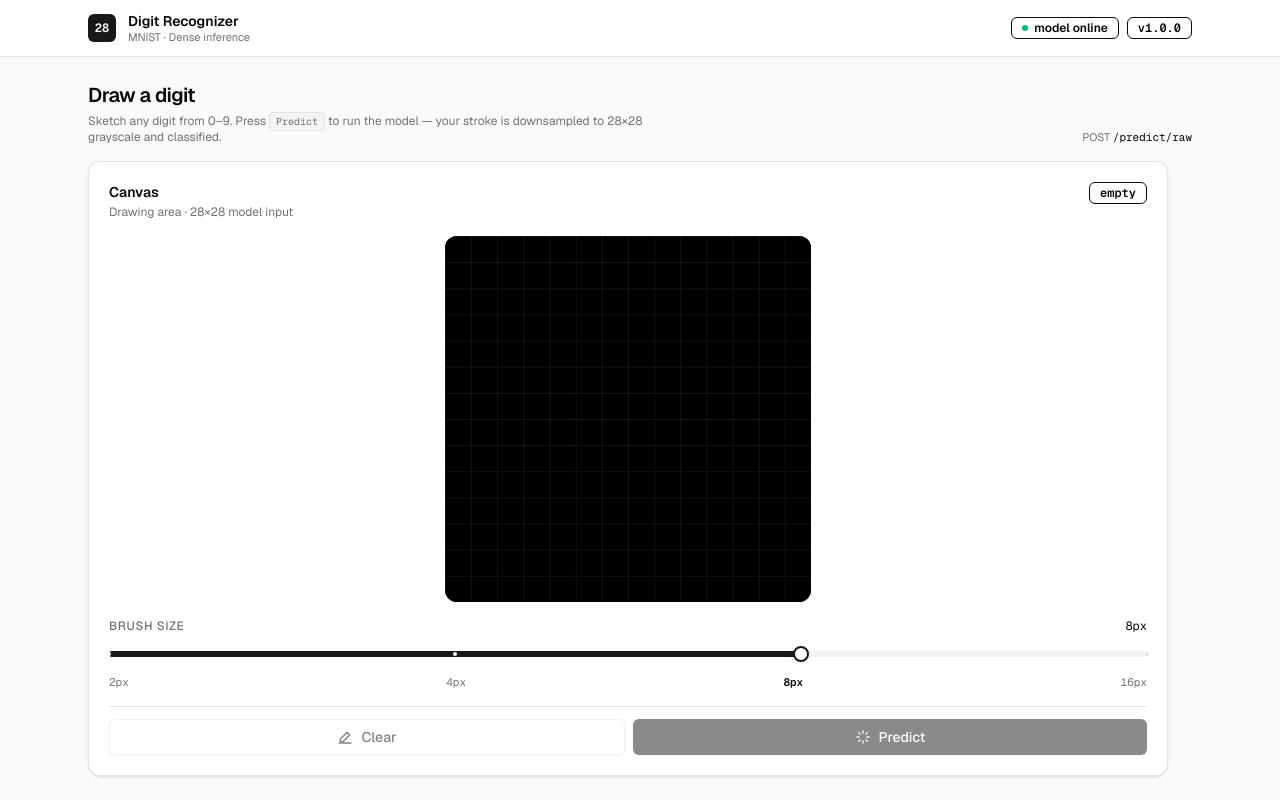
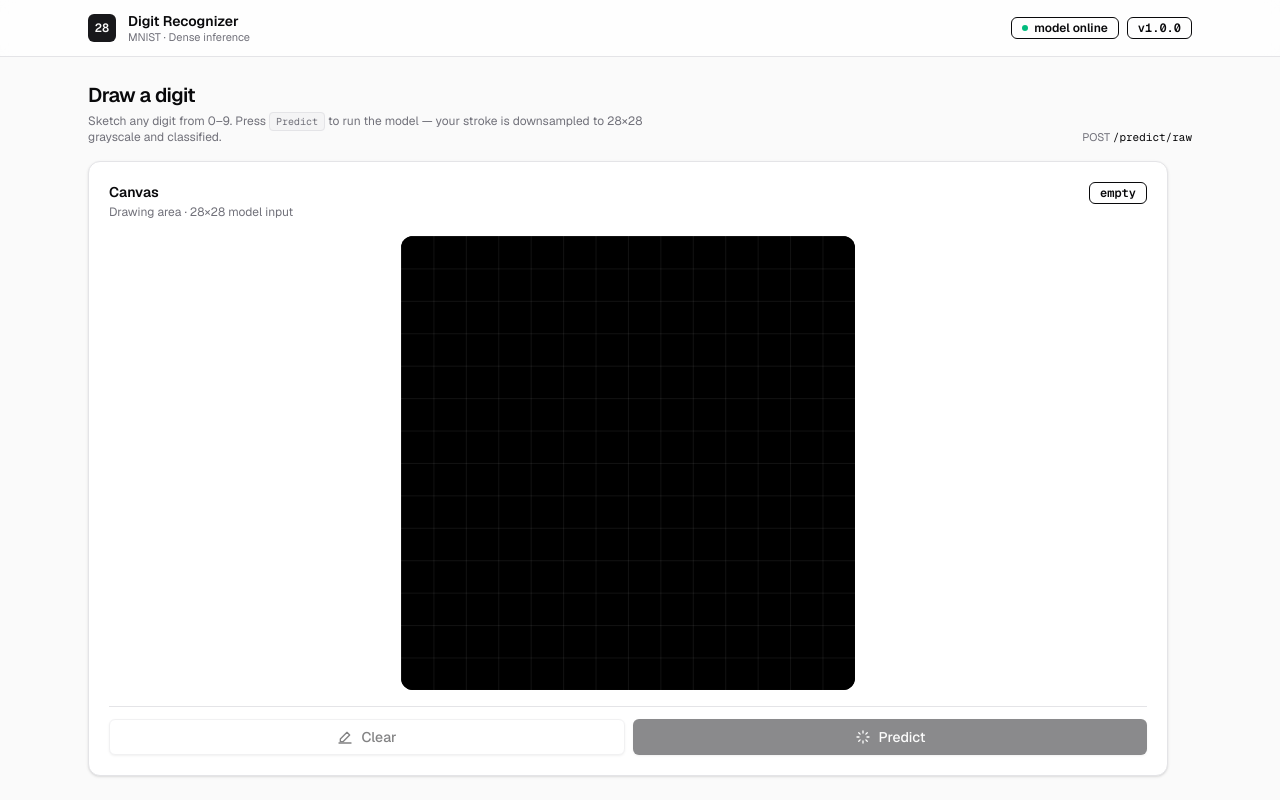
Before and after one commit to justCallMeJeg/digit-recognition, a React (Vite) app in the folder apps/web/: page / in a window 1280 px wide. Built offline with nearby package versions, Linux system fonts and the light colour scheme; no server answers.

Commit message:
refactor: remove brush size options and set default brush size in App component

```diff
--- a/apps/web/src/App.tsx
+++ b/apps/web/src/App.tsx
@@ -3,15 +3,14 @@ import { Card, CardContent } from '@/components/ui/card';
 import { Button } from '@/components/ui/button';
 import { Badge } from '@/components/ui/badge';
 import { DrawingCanvas, readModelTensor } from '@/components/DrawingCanvas';
-import { BrushSlider } from '@/components/BrushSlider';
 import { ResultsPanel, type PredictionResult } from '@/components/ResultsPanel';
 import { cn } from '@/lib/utils';
 
 const API_URL = import.meta.env.VITE_API_URL ?? 'http://localhost:5000';
-const BRUSH_OPTIONS = [2, 4, 8, 16];
+const BRUSH_SIZE = 2;
 
 export default function App() {
-  const [brush, setBrush] = useState(8);
+  const [brush] = useState(BRUSH_SIZE);
   const [isDrawing, setIsDrawing] = useState(false);
   const [hasInk, setHasInk] = useState(false);
   const [clearKey, setClearKey] = useState(0);
@@ -131,10 +130,6 @@ export default function App() {
                 </div>
               </div>
 
-              <div className="shrink-0">
-                <BrushSlider value={brush} onChange={setBrush} options={BRUSH_OPTIONS} />
-              </div>
-
               <div className="flex items-center gap-2 pt-3 border-t border-border shrink-0">
                 <Button
                   variant="outline"
```
